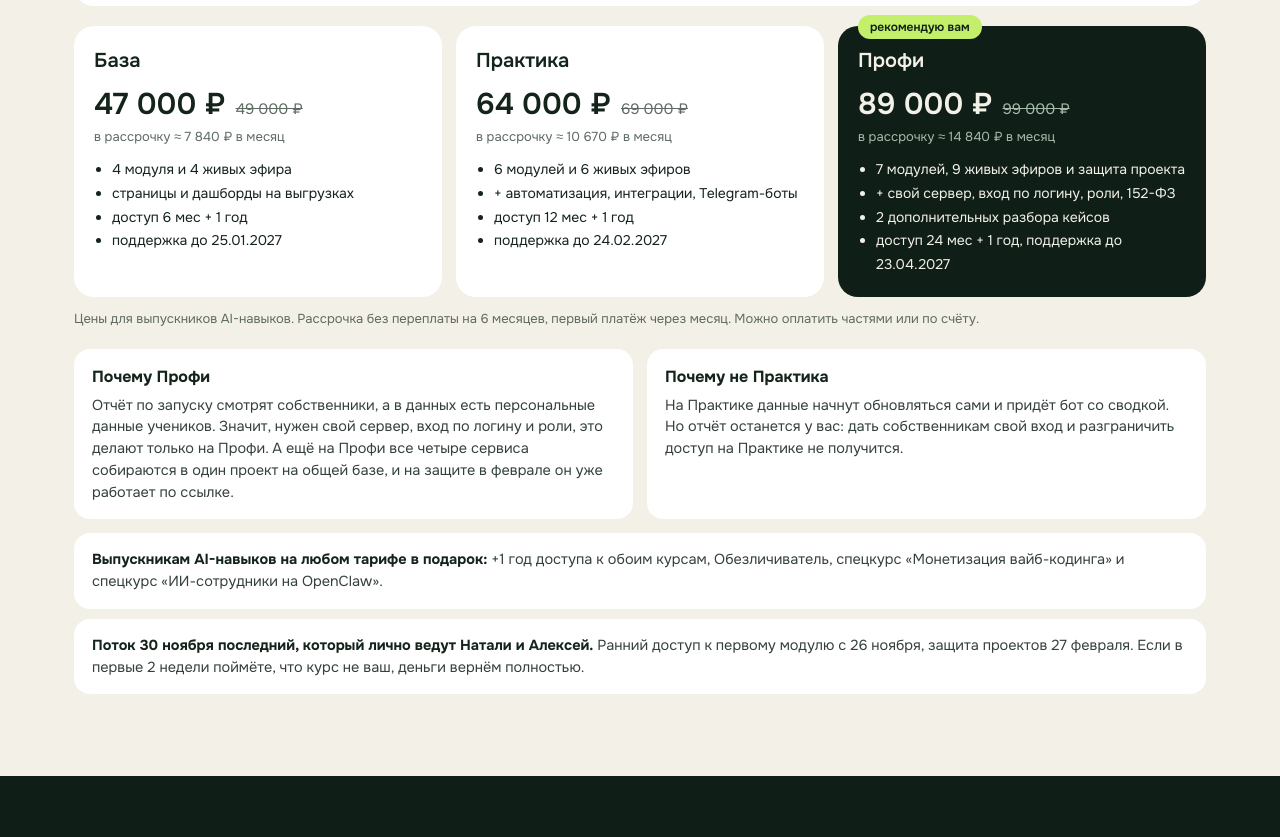
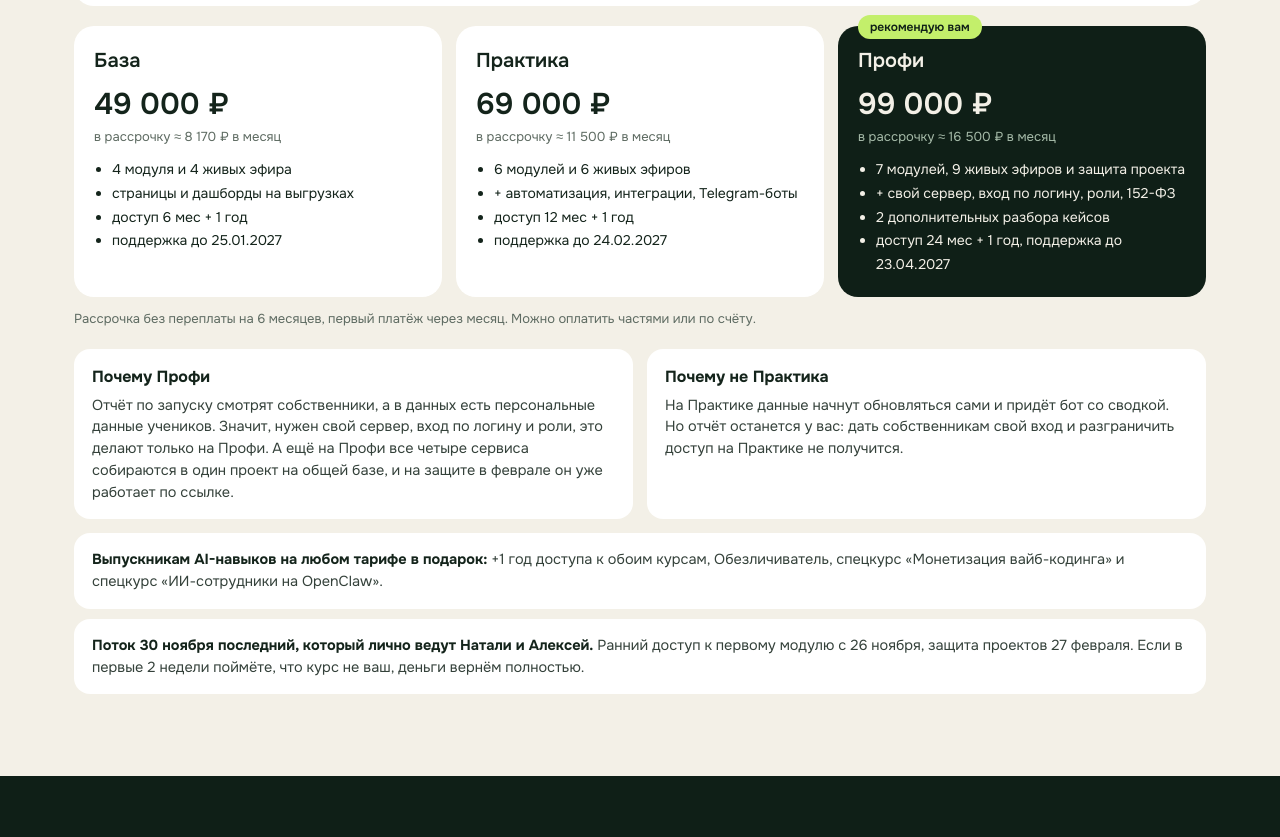
Before and after one commit to jdhehenndndn-pixel/client-pages, a plain HTML site: page tatiana-shkola/index.html in a window 1280 px wide. Shown: the part 3220-4057 px from the top of the page. Drawn offline with nearby package versions, Linux system fonts and the light colour scheme.

Commit message:
Татьяна: убрана скидка, обычные цены тарифов
Co-Authored-By: Claude Opus 5.5 <noreply@anthropic.com>

```diff
--- a/tatiana-shkola/index.html
+++ b/tatiana-shkola/index.html
@@ -306,14 +306,14 @@ input[type=range]{width:100%;accent-color:#C3EF6B;margin-top:8px}
  </table></div>
 
  <div class="pr">
-  <div><h4>База</h4><div class="pz"><b>47 000 ₽</b><s>49 000 ₽</s></div><span class="rs">в рассрочку ≈ 7 840 ₽ в месяц</span>
+  <div><h4>База</h4><div class="pz"><b>49 000 ₽</b></div><span class="rs">в рассрочку ≈ 8 170 ₽ в месяц</span>
    <ul><li>4 модуля и 4 живых эфира</li><li>страницы и дашборды на выгрузках</li><li>доступ 6 мес + 1 год</li><li>поддержка до 25.01.2027</li></ul></div>
-  <div><h4>Практика</h4><div class="pz"><b>64 000 ₽</b><s>69 000 ₽</s></div><span class="rs">в рассрочку ≈ 10 670 ₽ в месяц</span>
+  <div><h4>Практика</h4><div class="pz"><b>69 000 ₽</b></div><span class="rs">в рассрочку ≈ 11 500 ₽ в месяц</span>
    <ul><li>6 модулей и 6 живых эфиров</li><li>+ автоматизация, интеграции, Telegram-боты</li><li>доступ 12 мес + 1 год</li><li>поддержка до 24.02.2027</li></ul></div>
-  <div class="rec"><i>рекомендую вам</i><h4>Профи</h4><div class="pz"><b>89 000 ₽</b><s>99 000 ₽</s></div><span class="rs">в рассрочку ≈ 14 840 ₽ в месяц</span>
+  <div class="rec"><i>рекомендую вам</i><h4>Профи</h4><div class="pz"><b>99 000 ₽</b></div><span class="rs">в рассрочку ≈ 16 500 ₽ в месяц</span>
    <ul><li>7 модулей, 9 живых эфиров и защита проекта</li><li>+ свой сервер, вход по логину, роли, 152-ФЗ</li><li>2 дополнительных разбора кейсов</li><li>доступ 24 мес + 1 год, поддержка до 23.04.2027</li></ul></div>
  </div>
- <p class="pn">Цены для выпускников AI-навыков. Рассрочка без переплаты на 6 месяцев, первый платёж через месяц. Можно оплатить частями или по счёту.</p>
+ <p class="pn">Рассрочка без переплаты на 6 месяцев, первый платёж через месяц. Можно оплатить частями или по счёту.</p>
 
  <div class="why">
   <div><b>Почему Профи</b>Отчёт по запуску смотрят собственники, а в данных есть персональные данные учеников. Значит, нужен свой сервер, вход по логину и роли, это делают только на Профи. А ещё на Профи все четыре сервиса собираются в один проект на общей базе, и на защите в феврале он уже работает по ссылке.</div>
```
